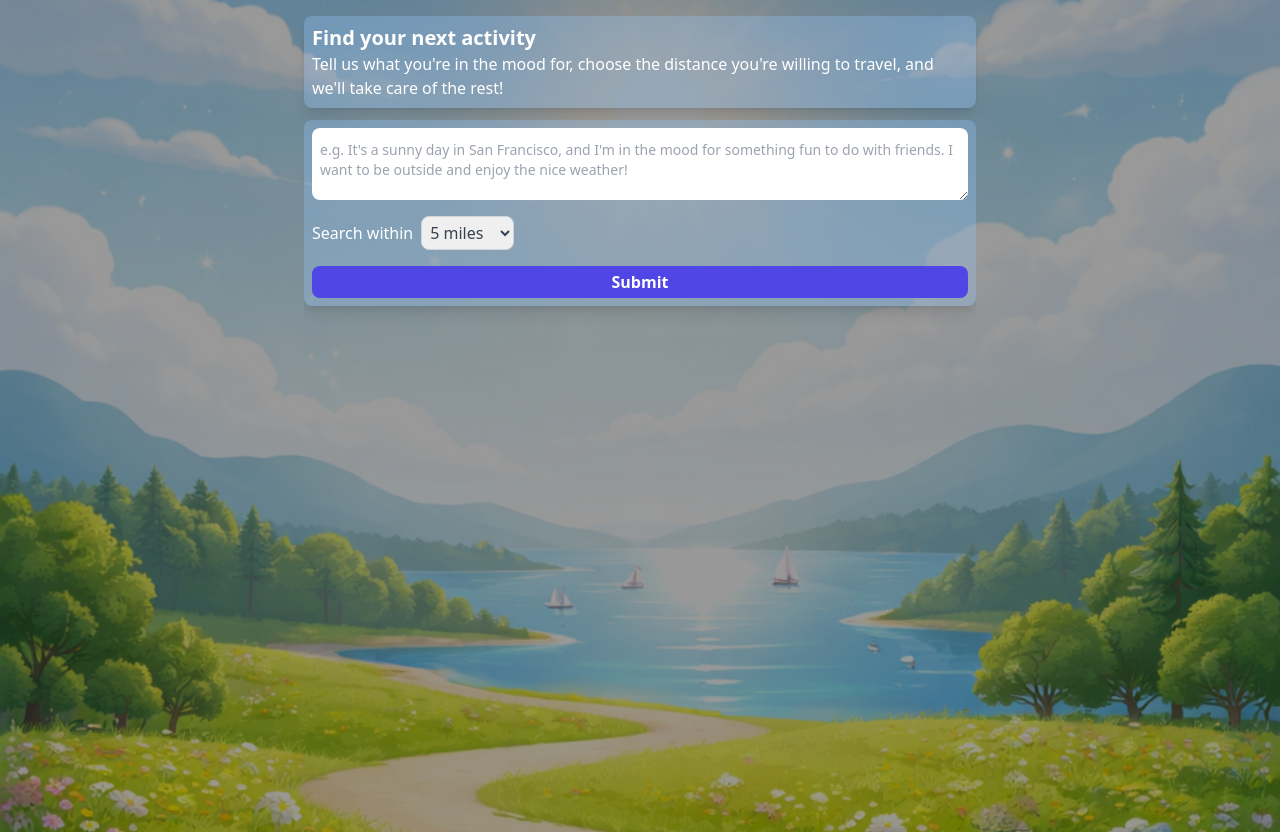
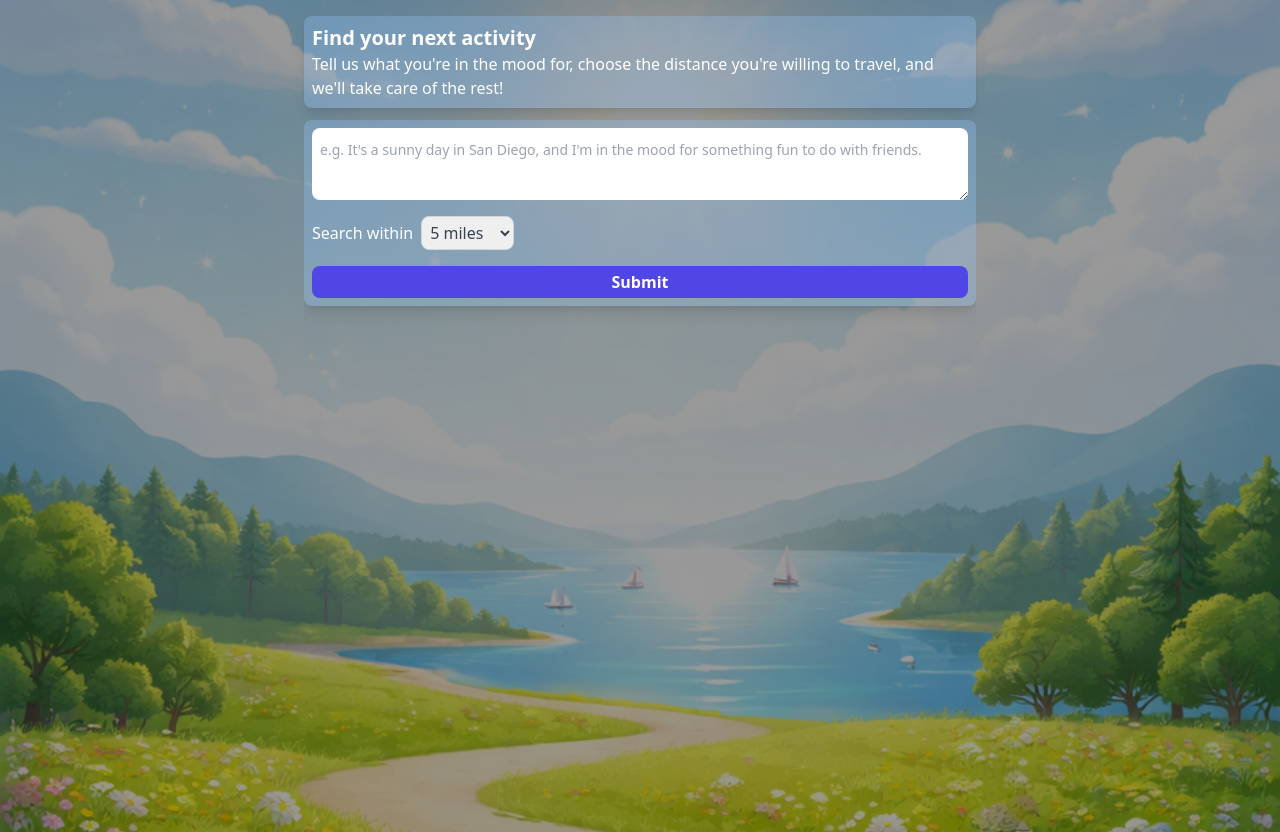
Before and after one commit to david-yang2/activity-finder, a React (Vite) app: page / in a window 1280 px wide. Built offline with nearby package versions, Linux system fonts and the light colour scheme; no server answers.

Commit message:
updated placeholder text

```diff
--- a/src/components/InputComponent.jsx
+++ b/src/components/InputComponent.jsx
@@ -27,7 +27,7 @@ const InputComponent = (props) => {
         <textarea
           className="px-2 py-3 rounded-lg text-base placeholder:text-sm"
           type="text"
-          placeholder="e.g. It's a sunny day in San Francisco, and I'm in the mood for something fun to do with friends. I want to be outside and enjoy the nice weather!"
+          placeholder="e.g. It's a sunny day in San Diego, and I'm in the mood for something fun to do with friends."
           value={userInput}
           onChange={(e) => setUserInput(e.target.value)}
         />
```
